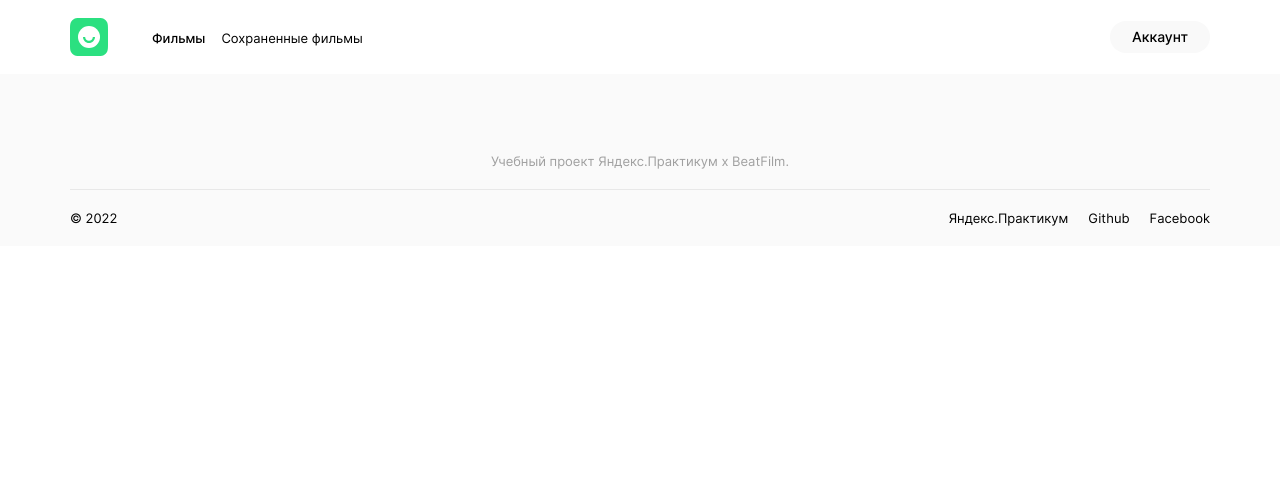
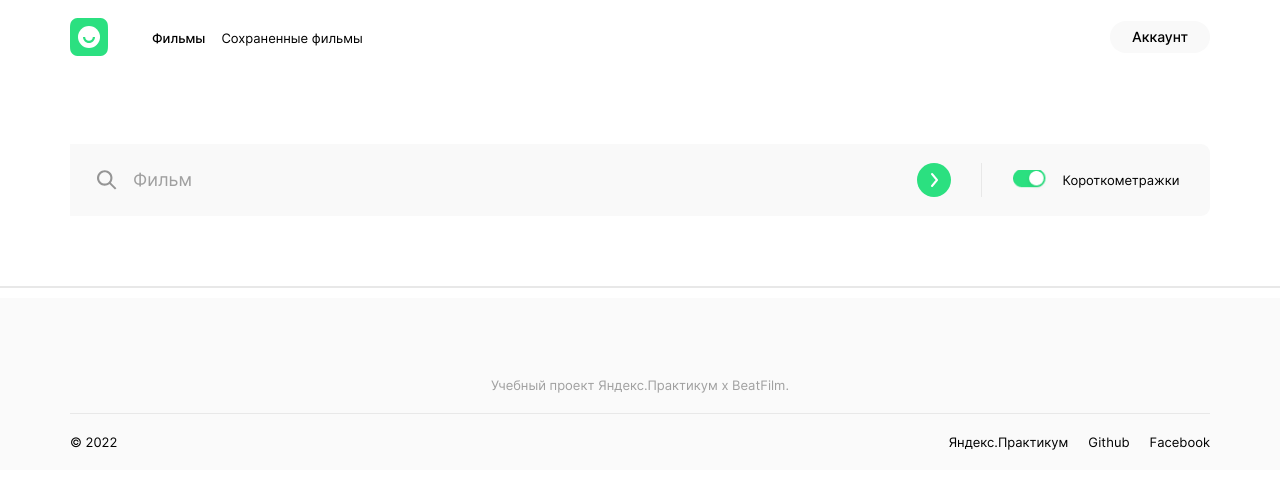
Before and after one commit to effectorea/movies-explorer-frontend, a React (Create React App) app: page /movies in a window 1280 px wide. Shown: the top 488 px of the page. Built offline with nearby package versions, Linux system fonts and the light colour scheme.

Commit message:
created search form

```diff
--- a/src/components/Movies/Movies.js
+++ b/src/components/Movies/Movies.js
@@ -1,4 +1,4 @@
-import React, { useState, useEffect, useRef } from 'react';
+import React, { useState } from 'react';
 import './Movies.css';
 import Header from '../Header/Header';
 import Footer from '../Footer/Footer';
--- a/src/components/SearchForm/SearchForm.css
+++ b/src/components/SearchForm/SearchForm.css
@@ -0,0 +1,137 @@
+.search {
+    max-width: 1280px;
+    padding: 70px;
+    border-bottom: 2px solid #E8E8E8;
+    display: flex;
+    justify-content: space-between;
+    margin-bottom: 10px;
+
+}
+
+.search__section {
+    width: 100%;
+    display: flex;
+    background: #F9F9F9;
+    border-radius: 9px;
+}
+
+.search__block {
+    width: calc(100% - 100%/5);
+    display: flex;
+    background-color: #F9F9F9;
+    align-items: center;
+    padding: 19px 0;
+    box-sizing: border-box;
+}
+
+.search__image {
+    width: 34px;
+    height: 34px;
+    margin-left: 19px;
+    margin-right: 10px;
+
+}
+
+.search__form {
+    width: calc(100% - 100%/14.5);
+    border: none;
+    border-right: 1px solid #E8E8E8;
+}
+
+.search__field {
+    margin: 0;
+    padding: 0;
+    border: none;
+    display: flex;
+    width: 100%;
+
+}
+
+.search__input {
+    background-color: #F9F9F9;
+    box-shadow: none;
+    border: none;
+    margin: 0;
+    padding: 0;
+    width: calc(100% - 100%/13.3);
+    font-style: normal;
+    font-weight: 500;
+    font-size: 14px;
+    line-height: 17px;
+    color: #000000;
+
+}
+
+.search__input::placeholder {
+    font-style: normal;
+    font-weight: 400;
+    font-size: 18px;
+    line-height: 20px;
+    color: #A0A0A0;
+}
+
+.search__submit {
+    background-image: url(../../images/find.svg);
+    background-position: center;
+    background-repeat: no-repeat;
+    background-color: #F9F9F9;
+    box-sizing: border-box;
+    width: 34px;
+    height: 34px;
+    box-shadow: none;
+    border: none;
+    margin: 0;
+    padding: 0;
+    margin-right: 30px;
+    cursor: pointer;
+    transition: all ease-in-out 0.3s;
+}
+
+.search__submit:hover {
+    transform: scale(1.3);
+}
+
+.filter {
+    width: calc(100%/5);
+    display: flex;
+    align-items: center;
+    justify-content: center;
+    gap: 14px;
+}
+
+.filter__checkbox {
+    width: 36px;
+    height: 20px;
+    background-image: url(../../images/41-416223_off-switch-icon-png-transparent-png.png);
+    background-position: center;
+    background-repeat: no-repeat;
+    background-size: contain;
+    background-color: #F9F9F9;
+    box-sizing: border-box;
+    cursor: pointer;
+    transition: all ease-in-out 0.4s;
+    bottom: 2px;
+}
+
+.filter__checkbox_active {
+    background-image: url(../../images/smalltumb.png);
+    background-size: cover;
+}
+
+.filter__input {
+    position: absolute;
+    z-index: -1;
+    opacity: 0;
+    width: 36px;
+    height: 20px;
+}
+
+.filter__subtitle {
+    font-style: normal;
+    font-weight: 400;
+    font-size: 13px;
+    line-height: 18px;
+    color: #000000;
+    margin: 0;
+    padding: 0;
+}
--- a/src/components/SearchForm/SearchForm.js
+++ b/src/components/SearchForm/SearchForm.js
@@ -1,12 +1,44 @@
-import React from "react";
+import React, { useState } from 'react';
 import './SearchForm.css';
+import search from '../../images/search-icon.svg';
 
-function SearchForm () {
-    return (
-        <section className="searchForm">
+function SearchForm() {
 
-        </section>
-    )
-};
+    const [isChecked, setIsChecked] = useState(false);
+
+    const toggleCheckbox = () => {
+        setIsChecked(!isChecked);
+        console.log(isChecked);
+    }
+  return (
+    <section className='search'>
+    <div className='search__section'>
+    <div className='search__block'>
+        <img src={search} alt='Лупа' className='search__image' />
+        <form className='search__form' noValidate>
+          <fieldset className='search__field'>
+            <input
+              className='search__input'
+              type='text'
+              placeholder='Фильм'
+              required
+            />
+            <button className='search__submit' type='submit' value='' />
+          </fieldset>
+        </form>
+      </div>
+
+      <section className='filter'>
+        <label className={ !isChecked ? 'filter__checkbox filter__checkbox_active' : 'filter__checkbox' }>
+          <input onClick={toggleCheckbox} type='checkbox' className='filter__input' />
+        </label>
+        <p className='filter__subtitle'>Короткометражки</p>
+      </section>
+
+    </div>
+
+    </section>
+  );
+}
 
 export default SearchForm;
```
Also changed, not shown: src/images/41-416223_off-switch-icon-png-transparent-png.png (added), src/images/smalltumb.png (added).
